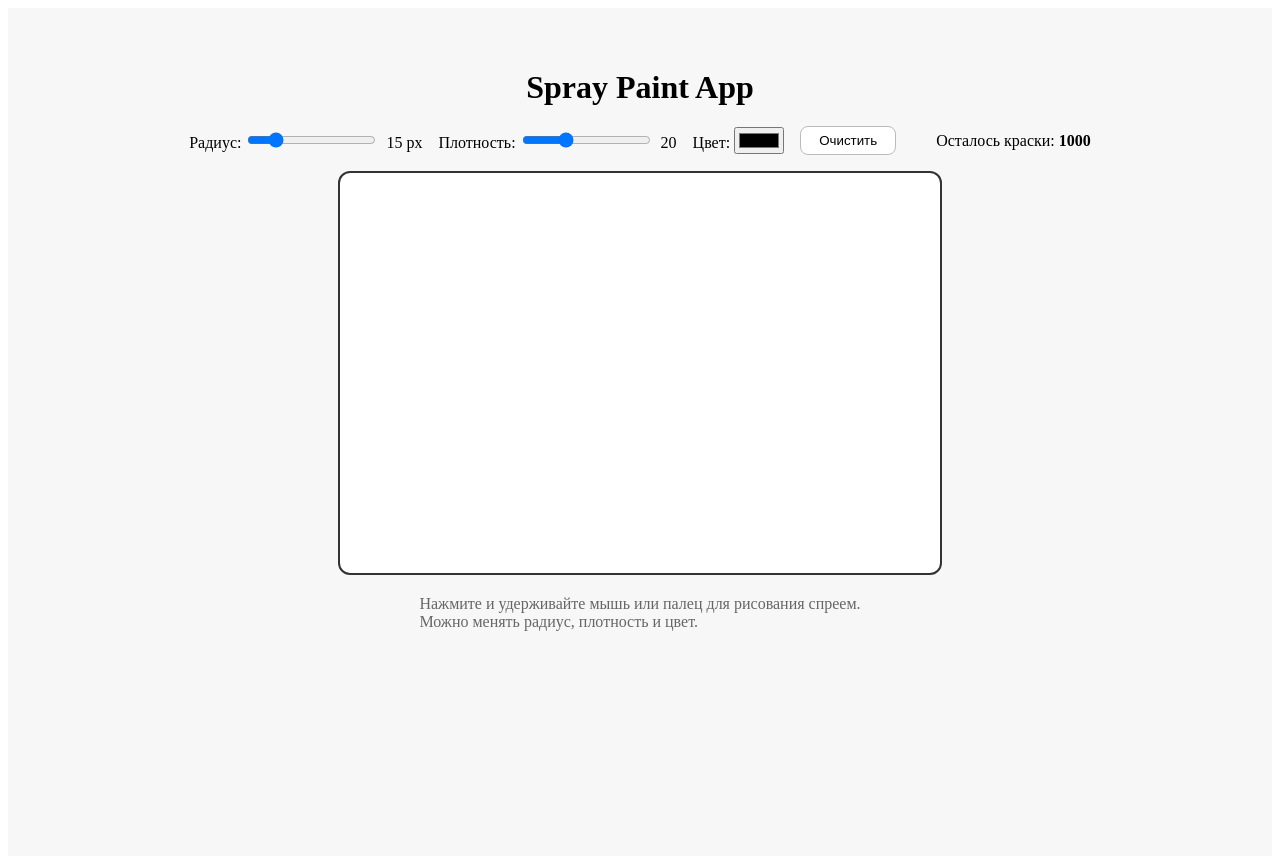
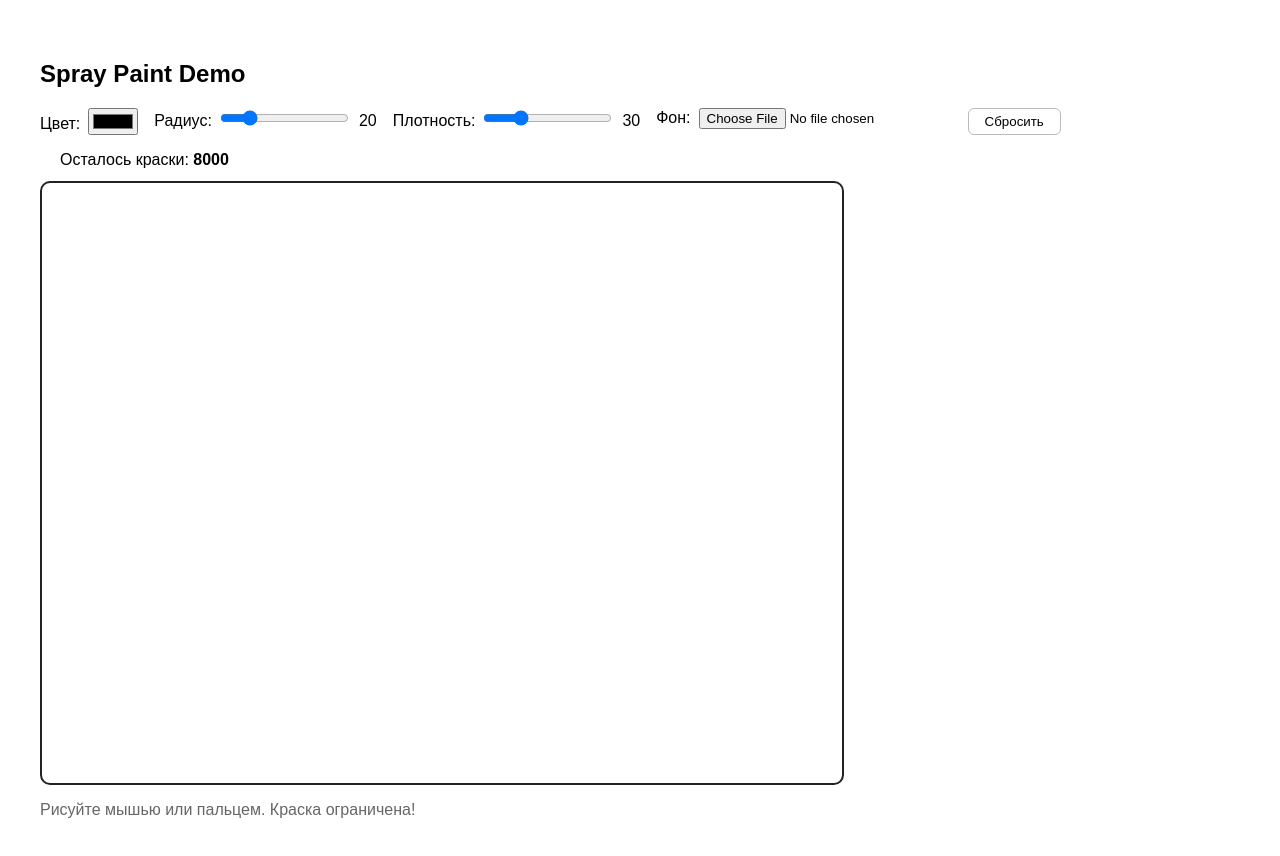
Before and after one commit to streetwalldev/streetwall, a Next.js app: page /spraytest in a window 1280 px wide. Shown: the top 856 px of the page. Built offline with nearby package versions, Linux system fonts and the light colour scheme.

Commit message:
Update page.js

```diff
--- a/app/spraytest/page.js
+++ b/app/spraytest/page.js
@@ -1,215 +1,225 @@
 'use client';
 
-import { useEffect, useRef } from 'react';
+import React, { useRef, useState } from 'react';
 
-export default function SprayPage() {
+const CANVAS_W = 800;
+const CANVAS_H = 600;
+const PAINT_MAX = 8000;
+
+export default function Page() {
   const canvasRef = useRef(null);
-  const radiusRef = useRef(null);
-  const densityRef = useRef(null);
-  const paintLeftRef = useRef(null);
-  const colorRef = useRef(null);
+  const [color, setColor] = useState('#000000');
+  const [radius, setRadius] = useState(20);
+  const [density, setDensity] = useState(30);
+  const [paintLeft, setPaintLeft] = useState(PAINT_MAX);
+  const [bgImg, setBgImg] = useState(null);
+  const [imgUrl, setImgUrl] = useState(null);
+  const [isDrawing, setIsDrawing] = useState(false);
 
-  useEffect(() => {
-    // Настройки спрея
-    const config = {
-      radius: 15,
-      density: 20,
-      color: '#000000',
-      paintLeft: 1000,
+  // Set of "painted" pixels to count unique ones
+  const paintedPixelsRef = useRef(new Set());
+
+  // For touch/pointer event compatibility
+  function getCanvasCoords(e) {
+    const rect = canvasRef.current.getBoundingClientRect();
+    let clientX, clientY;
+    if (e.touches?.[0]) {
+      clientX = e.touches[0].clientX;
+      clientY = e.touches[0].clientY;
+    } else {
+      clientX = e.clientX;
+      clientY = e.clientY;
+    }
+    return {
+      x: clientX - rect.left,
+      y: clientY - rect.top,
     };
+  }
 
+  // Redraw bg image (and nothing else)
+  function redraw() {
+    const ctx = canvasRef.current.getContext('2d');
+    ctx.clearRect(0, 0, CANVAS_W, CANVAS_H);
+    if (bgImg) {
+      ctx.drawImage(bgImg, 0, 0, CANVAS_W, CANVAS_H);
+    }
+  }
+
+  // Paint dots in a spray pattern
+  function sprayAt(x, y) {
+    if (paintLeft <= 0) return;
+    const ctx = canvasRef.current.getContext('2d');
+    let paintUsed = 0;
+    for (let i = 0; i < density; i++) {
+      if (paintLeft - paintUsed <= 0) break;
+
+      const angle = Math.random() * Math.PI * 2;
+      const dist = Math.random() * radius;
+      const dx = Math.cos(angle) * dist;
+      const dy = Math.sin(angle) * dist;
+      // Dot size random from 1.2 to 3.5
+      const size = 1.2 + Math.random() * (3.5 - 1.2);
+
+      ctx.globalAlpha = Math.random() * (0.6 - 0.12) + 0.12;
+      ctx.fillStyle = color;
+      ctx.beginPath();
+      ctx.arc(x + dx, y + dy, size, 0, Math.PI * 2);
+      ctx.fill();
+
+      // Unique pixel logic
+      const px = Math.round(x + dx);
+      const py = Math.round(y + dy);
+      const key = px + ',' + py;
+      if (!paintedPixelsRef.current.has(key)) {
+        paintedPixelsRef.current.add(key);
+        paintUsed++;
+      }
+    }
+    if (paintUsed > 0) setPaintLeft(p => Math.max(0, p - paintUsed));
+    ctx.globalAlpha = 1;
+  }
+
+  // --- Event Handlers ---
+
+  function handlePointerDown(e) {
+    e.preventDefault();
+    setIsDrawing(true);
+    const { x, y } = getCanvasCoords(e);
+    sprayAt(x, y);
+  }
+  function handlePointerMove(e) {
+    if (!isDrawing) return;
+    e.preventDefault?.();
+    const { x, y } = getCanvasCoords(e);
+    sprayAt(x, y);
+  }
+  function handlePointerUp() {
+    setIsDrawing(false);
+  }
+
+  // Touch events need passive: false to allow preventDefault
+  React.useEffect(() => {
     const canvas = canvasRef.current;
-    const ctx = canvas.getContext('2d');
+    if (!canvas) return;
 
-    let isDrawing = false;
-    let sprayInterval;
+    // Touch events for mobile
+    function tstart(e) { handlePointerDown(e); }
+    function tmove(e) { handlePointerMove(e); }
+    function tend() { handlePointerUp(); }
+    canvas.addEventListener('touchstart', tstart, { passive: false });
+    canvas.addEventListener('touchmove', tmove, { passive: false });
+    canvas.addEventListener('touchend', tend);
 
-    // UI элементы
-    const radiusVal = radiusRef.current;
-    const densityVal = densityRef.current;
-    const paintLeftEl = paintLeftRef.current;
-    const colorInput = colorRef.current;
+    // Redraw background when bgImg changes
+    redraw();
 
-    // Инициализация UI
-    radiusVal.textContent = config.radius;
-    densityVal.textContent = config.density;
-    paintLeftEl.textContent = config.paintLeft;
+    return () => {
+      canvas.removeEventListener('touchstart', tstart);
+      canvas.removeEventListener('touchmove', tmove);
+      canvas.removeEventListener('touchend', tend);
+    };
+    // eslint-disable-next-line
+  }, [bgImg]);
 
-    // Функция распыления
-    function spray(x, y) {
-      if (config.paintLeft <= 0) return;
-      for (let i = 0; i < config.density; i++) {
-        const angle = Math.random() * 2 * Math.PI;
-        const r = config.radius * Math.sqrt(Math.random());
-        const offsetX = r * Math.cos(angle);
-        const offsetY = r * Math.sin(angle);
 
-        ctx.fillStyle = config.color;
-        ctx.beginPath();
-        ctx.arc(x + offsetX, y + offsetY, 1, 0, 2 * Math.PI);
-        ctx.fill();
-      }
-      config.paintLeft--;
-      paintLeftEl.textContent = config.paintLeft;
-    }
+// Desktop pointer events (mouse/pen)
+  // Attach via React props for best compatibility
 
-    // Координаты мыши/касания относительно canvas
-    function getPos(e) {
-      const rect = canvas.getBoundingClientRect();
-      if (e.touches) {
-        return {
-          x: e.touches[0].clientX - rect.left,
-          y: e.touches[0].clientY - rect.top,
-        };
-      }
-      return {
-        x: e.clientX - rect.left,
-        y: e.clientY - rect.top,
-      };
-    }
+  // Handle bg image upload
+  function handleBgChange(e) {
+    const file = e.target.files?.[0];
+    if (!file) return;
+    const url = URL.createObjectURL(file);
+    setImgUrl(url); // For cleaning up later
 
-    function handlePointerDown(e) {
-      isDrawing = true;
-      const { x, y } = getPos(e);
-      spray(x, y);
-      sprayInterval = setInterval(() => {
-        if (!isDrawing) return;
-        const pos = getPos(e);
-        spray(pos.x, pos.y);
-      }, 50);
-    }
+    const img = new window.Image();
+    img.onload = () => {
+      setBgImg(img);
+      redraw();
+    };
+    img.src = url;
+  }
 
-    function handlePointerMove(e) {
-      if (!isDrawing) return;
-      const { x, y } = getPos(e);
-      spray(x, y);
-    }
+  // Reset everything
+  function handleReset() {
+    setBgImg(null);
+    setImgUrl(null);
+    paintedPixelsRef.current.clear();
+    setPaintLeft(PAINT_MAX);
+    redraw();
+  }
 
-    function handlePointerUp() {
-      isDrawing = false;
-      clearInterval(sprayInterval);
-    }
-
-    function handleClear() {
-      ctx.clearRect(0, 0, canvas.width, canvas.height);
-      config.paintLeft = 1000;
-      paintLeftEl.textContent = config.paintLeft;
-    }
-
-    function handleRadiusChange(e) {
-      config.radius = Number(e.target.value);
-      radiusVal.textContent = config.radius;
-    }
-
-    function handleDensityChange(e) {
-      config.density = Number(e.target.value);
-      densityVal.textContent = config.density;
-    }
-
-    function handleColorChange(e) {
-      config.color = e.target.value;
-    }
-
-    // Навешиваем события
-    canvas.addEventListener('pointerdown', handlePointerDown);
-    canvas.addEventListener('pointermove', handlePointerMove);
-    window.addEventListener('pointerup', handlePointerUp);
-
-    colorInput.addEventListener('input', handleColorChange);
-
-    // Чистим за собой при размонтировании
-    return () => {
-      canvas.removeEventListener('pointerdown', handlePointerDown);
-      canvas.removeEventListener('pointermove', handlePointerMove);
-      window.removeEventListener('pointerup', handlePointerUp);
-
-      colorInput.removeEventListener('input', handleColorChange);
-    };
+  // Redraw bg when needed (on mount or bgImg change)
+  React.useEffect(() => {
+    redraw();
+    // eslint-disable-next-line
   }, []);
 
+  // Cleanup image object URL
+  React.useEffect(() => {
+    return () => {
+      if (imgUrl) URL.revokeObjectURL(imgUrl);
+    };
+    // eslint-disable-next-line
+  }, [imgUrl]);
+
   return (
-    <main style={{
-      minHeight: '100vh',
-      background: '#f7f7f7',
-      display: 'flex',
-
-
-flexDirection: 'column',
-      alignItems: 'center',
-      padding: 40,
-    }}>
-      <h1 style={{ marginBottom: 20 }}>Spray Paint App</h1>
-      <div style={{
-        display: 'flex',
-        gap: 16,
-        alignItems: 'center',
-        marginBottom: 16,
-        flexWrap: 'wrap'
-      }}>
+    <main style={{ padding: '32px', fontFamily: 'sans-serif' }}>
+      <h2>Spray Paint Demo</h2>
+      <div style={{ display: 'flex', gap: '16px', marginBottom: '12px', flexWrap: 'wrap' }}>
         <label>
-          Радиус:&nbsp;
-          <input type="range" min="5" max="60" defaultValue="15"
-            onInput={e => {
-              radiusRef.current.textContent = e.target.value;
-            }}
-            onChange={e => {
-              radiusRef.current.textContent = e.target.value;
-            }}
-          />
-          <span ref={radiusRef} style={{ marginLeft: 8 }}>15</span> px
+          Цвет:
+          <input type="color" value={color}
+            onChange={e => setColor(e.target.value)} style={{ marginLeft: '8px' }} />
         </label>
         <label>
-          Плотность:&nbsp;
-          <input type="range" min="1" max="60" defaultValue="20"
-            onInput={e => {
-              densityRef.current.textContent = e.target.value;
-            }}
-            onChange={e => {
-              densityRef.current.textContent = e.target.value;
-            }}
-          />
-          <span ref={densityRef} style={{ marginLeft: 8 }}>20</span>
+          Радиус:
+          <input type="range" min={5} max={80} value={radius}
+            onChange={e => setRadius(+e.target.value)}
+            style={{ marginLeft: '8px' }} />
+          <span style={{ marginLeft: '8px' }}>{radius}</span>
         </label>
         <label>
-          Цвет:&nbsp;
-          <input type="color" defaultValue="#000000" ref={colorRef} />
+          Плотность:
+          <input type="range" min={5} max={100} value={density}
+            onChange={e => setDensity(+e.target.value)}
+            style={{ marginLeft: '8px' }} />
+          <span style={{ marginLeft: '8px' }}>{density}</span>
         </label>
-        <button
-          onClick={() => {
-            const canvas = canvasRef.current;
-            const ctx = canvas.getContext('2d');
-            ctx.clearRect(0, 0, canvas.width, canvas.height);
-            paintLeftRef.current.textContent = 1000;
-          }}
+        <label>
+          Фон:
+          <input type="file" accept="image/*"
+            onChange={handleBgChange}
+            style={{ marginLeft: '8px' }} />
+        </label>
+        <button onClick={handleReset}
           style={{
-            padding: '6px 18px',
-            borderRadius: 8,
+            padding: '4px 16px',
+            borderRadius: '6px',
             border: '1px solid #bbb',
             background: '#fff',
             cursor: 'pointer'
-          }}
-        >
-          Очистить
+          }}>
+          Сбросить
         </button>
-        <span style={{ marginLeft: 24 }}>
-          Осталось краски:&nbsp;<b ref={paintLeftRef}>1000</b>
-        </span>
+        <span style={{marginLeft:'20px'}}>Осталось краски: <b>{paintLeft}</b></span>
       </div>
       <canvas
         ref={canvasRef}
-        width={600}
-        height={400}
+        width={CANVAS_W}
+        height={CANVAS_H}
         style={{
-          border: '2px solid #333',
-          borderRadius: 12,
+          border: '2px solid #222',
+          borderRadius: '10px',
           background: '#fff',
           touchAction: 'none'
         }}
+        onPointerDown={handlePointerDown}
+        onPointerMove={handlePointerMove}
+        onPointerUp={handlePointerUp}
+        onPointerLeave={handlePointerUp}
       />
-      <p style={{ marginTop: 20, color: '#666' }}>
-        Нажмите и удерживайте мышь или палец для рисования спреем.<br />
-        Можно менять радиус, плотность и цвет.
-      </p>
+      <div style={{marginTop:'12px', color:'#666'}}>Рисуйте мышью или пальцем. Краска ограничена!</div>
     </main>
   );
 }
```
